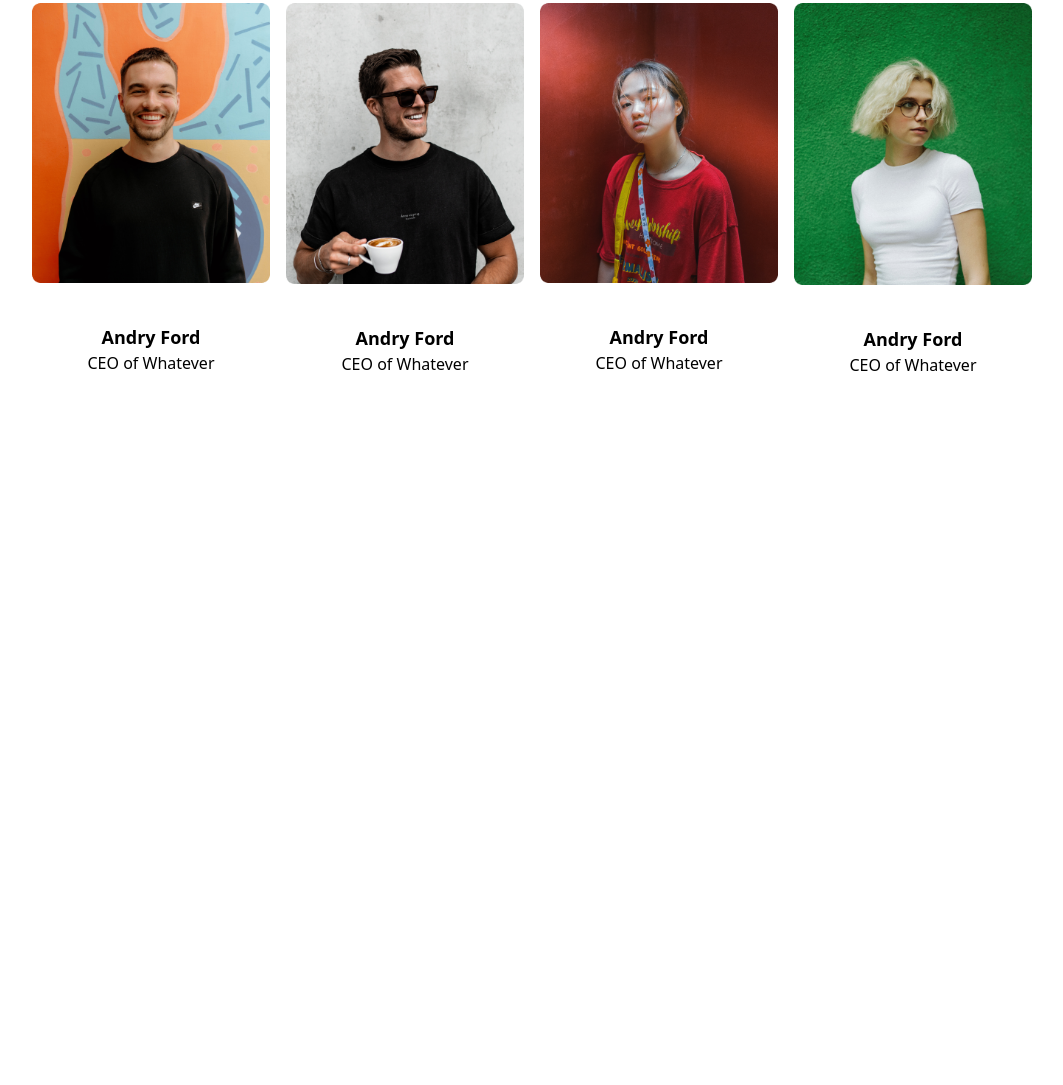
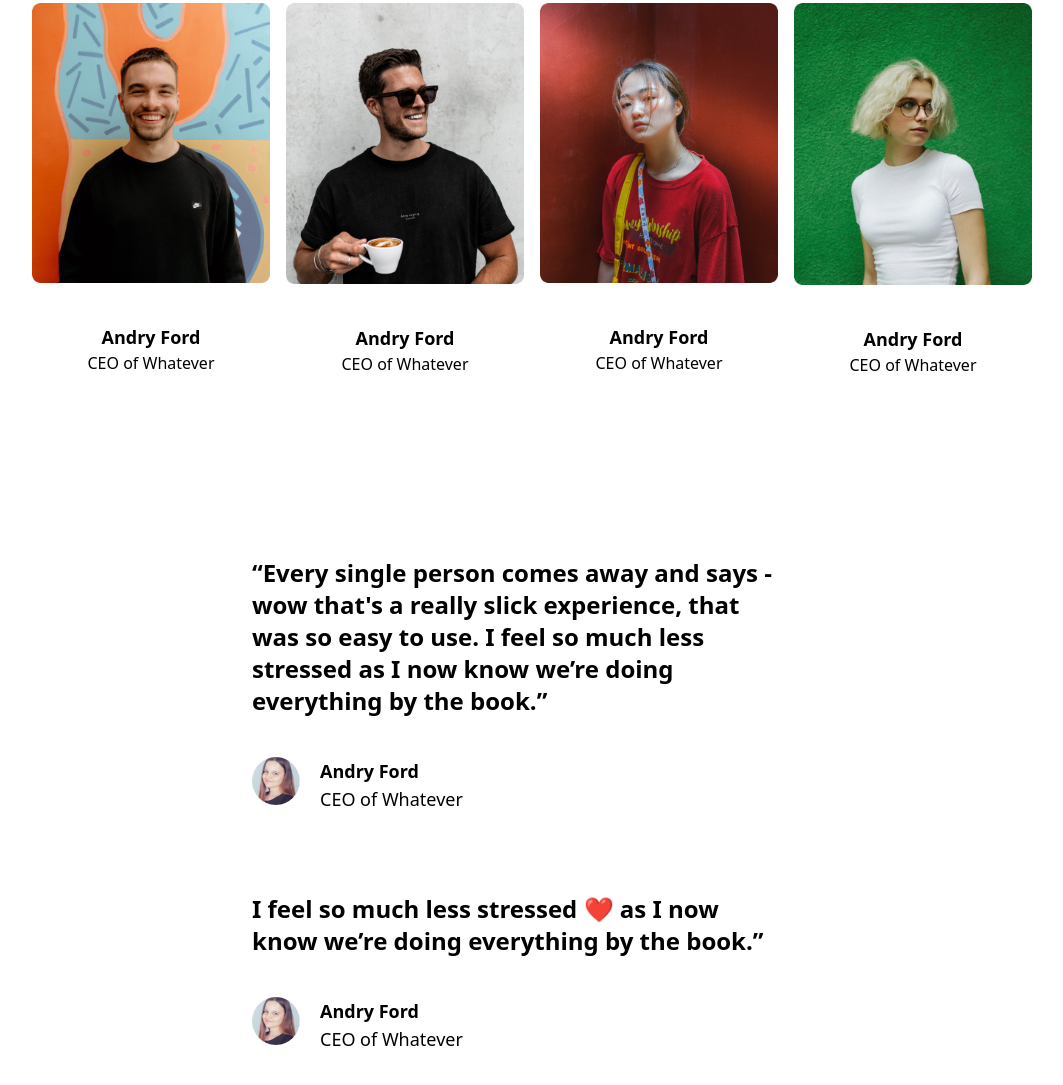
Before and after one commit to mhasaero/FrontEnd-1-rev, a website: page src/index.html in a window 1280 px wide. Shown: the part 2490-3575 px from the top of the page, without its empty margins (108-1171 px from the left). Before the commit the page ends 2887 px from the top, so only its background shows below. Drawn offline with Linux system fonts and the light colour scheme.

Commit message:
feat(section): add review section
push review section tidak terlalu terkendala dalam pembuatan dan memperbaiki beberapa section yang belum diganti

```diff
--- a/src/index.html
+++ b/src/index.html
@@ -136,7 +136,7 @@
     </section>
 
     <!-- Team -->
-    <div class="lg:w-[65rem] mx-auto p-5 lg:mt-40 mt-20">
+    <section class="lg:w-[65rem] mx-auto p-5 lg:mt-40 mt-20">
       <h1 class="md:text-5xl fold:text-2xl text-4xl font-bold text-center md:mb-6 mb-4">Our Leadership</h1>
       <p class="md:text-lg fold:text-sm text-md text-center md:w-[38rem] mx-auto mb-20 md:mb-10">Convallis turpis erat tempus, viverra aliquet. Nullam viverra nam auctor sit ipsum malesuada a, duis volutpat.</p>
       <div class="grid md:grid-cols-4 gap-4">
@@ -161,6 +161,32 @@
           <h3 class="text-center text-md">CEO of Whatever</h3>
         </div>
       </div>
-    </div>
+    </section>
+
+    <!-- Review -->
+    <section class="lg:my-40 my-10 fold:my-5">
+      <div class="md:w-[35rem] w-[20rem] fold:w-[10rem] mx-auto md:mb-20 mb-10">
+        <p class="md:text-2xl text-xs font-semibold md:w-[32.9rem] mb-5 md:mb-10">
+          “Every single person comes away and says - wow that's a really slick experience, that was so easy to use. I feel so much less stressed as I now know we’re doing everything by the book.”
+        </p>
+        <div class="flex content-center">
+          <img src="./../public/img/andry.png" alt="Andry Ford" class="me-5 size-8 md:size-12" />
+          <div class="flex flex-col justify-center text-xs md:text-lg">
+            <h3 class="font-bold">Andry Ford</h3>
+            <h3>CEO of Whatever</h3>
+          </div>
+        </div>
+      </div>
+      <div class="md:w-[35rem] w-[20rem] fold:w-[10rem] mx-auto md:mb-20 mb-10">
+        <p class="md:text-2xl text-xs font-semibold md:w-[32.9rem] mb-5 md:mb-10">I feel so much less stressed ❤️ as I now know we’re doing everything by the book.”</p>
+        <div class="flex content-center">
+          <img src="./../public/img/andry.png" alt="Andry Ford" class="me-5 size-8 md:size-12" />
+          <div class="flex flex-col justify-center text-xs md:text-lg">
+            <h3 class="font-bold">Andry Ford</h3>
+            <h3>CEO of Whatever</h3>
+          </div>
+        </div>
+      </div>
+    </section>
   </body>
 </html>
```
Also changed, not shown: src/output.css.
